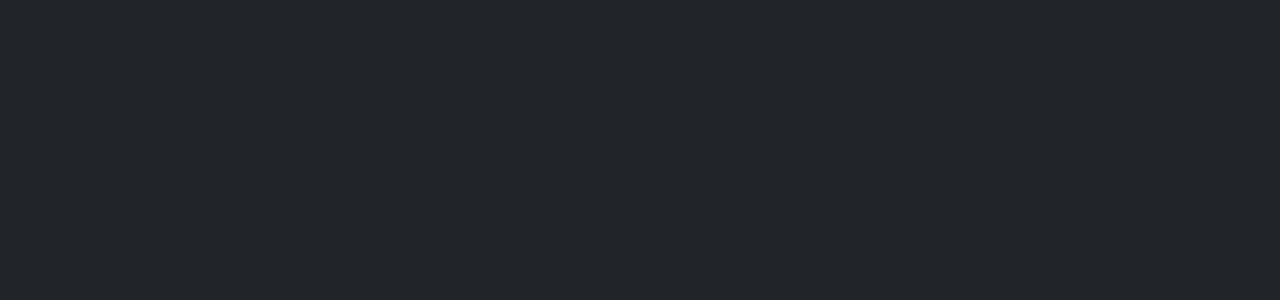
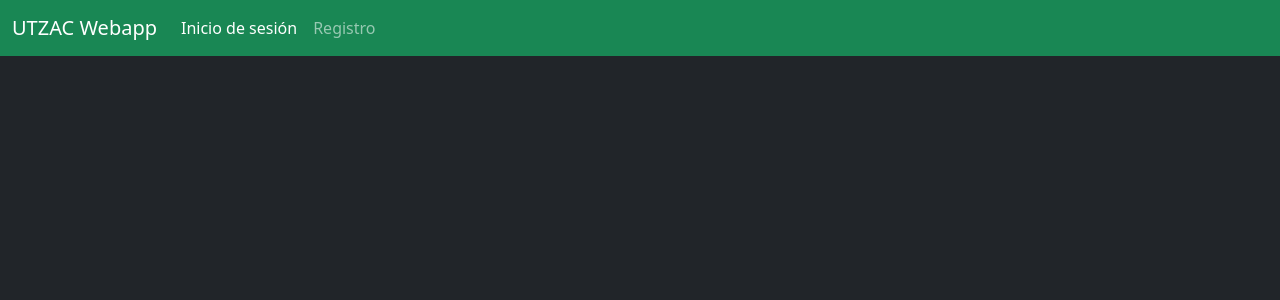
Before and after one commit to angelxehg/utzac-webapp, an Angular app: page /app in a window 1280 px wide. Before the commit this address led to /. Shown: the top 300 px of the page. Built offline with nearby package versions, Linux system fonts and the light colour scheme.

Commit message:
Create PanelModule

```diff
--- a/src/app/app-routing.module.ts
+++ b/src/app/app-routing.module.ts
@@ -10,6 +10,10 @@ const routes: Routes = [
   {
     path: 'auth',
     loadChildren: () => import('./auth/auth.module').then(m => m.AuthModule),
+  },
+  {
+    path: 'app',
+    loadChildren: () => import('./panel/panel.module').then(m => m.PanelModule),
   }
 ];
 
--- a/src/app/auth/login/login.component.html
+++ b/src/app/auth/login/login.component.html
@@ -1,3 +1,5 @@
 <app-central-card-layout>
   <p>login works!</p>
+  <a routerLink="/auth/register">Registro</a>
+  <a routerLink="/app">Ir a la app</a>
 </app-central-card-layout>
--- a/src/app/auth/register/register.component.html
+++ b/src/app/auth/register/register.component.html
@@ -1,3 +1,5 @@
 <app-central-card-layout>
   <p>register works!</p>
+  <a routerLink="/auth/login">Inicio de sesión</a>
+  <a routerLink="/app">Ir a la app</a>
 </app-central-card-layout>
--- /dev/null
+++ b/src/app/panel/panel.component.html
@@ -0,0 +1,19 @@
+<nav class="navbar navbar-expand-sm navbar-dark bg-success">
+  <div class="container-fluid">
+    <a class="navbar-brand" routerLink="/app">UTZAC Webapp</a>
+    <button class="navbar-toggler" type="button" data-toggle="collapse" data-target="#navbarSupportedContent"
+      aria-controls="navbarSupportedContent" aria-expanded="false" aria-label="Toggle navigation">
+      <span class="navbar-toggler-icon"></span>
+    </button>
+    <div class="collapse navbar-collapse" id="navbarSupportedContent">
+      <ul class="navbar-nav">
+        <li class="nav-item">
+          <a class="nav-link active" aria-current="page" routerLink="/auth/login">Inicio de sesión</a>
+        </li>
+        <li class="nav-item">
+          <a class="nav-link" routerLink="/auth/register">Registro</a>
+        </li>
+      </ul>
+    </div>
+  </div>
+</nav>
--- /dev/null
+++ b/src/app/panel/panel.component.ts
@@ -0,0 +1,15 @@
+import { Component, OnInit } from '@angular/core';
+
+@Component({
+  selector: 'app-panel',
+  templateUrl: './panel.component.html',
+  styleUrls: ['./panel.component.scss']
+})
+export class PanelComponent implements OnInit {
+
+  constructor() { }
+
+  ngOnInit(): void {
+  }
+
+}
```
Also changed, not shown: src/app/panel/panel-routing.module.ts (added, +16 -0 lines), src/app/panel/panel.module.ts (added, +15 -0 lines), src/app/panel/panel.component.scss (added), 1 other file (tests, documents, lock files or other folders).
